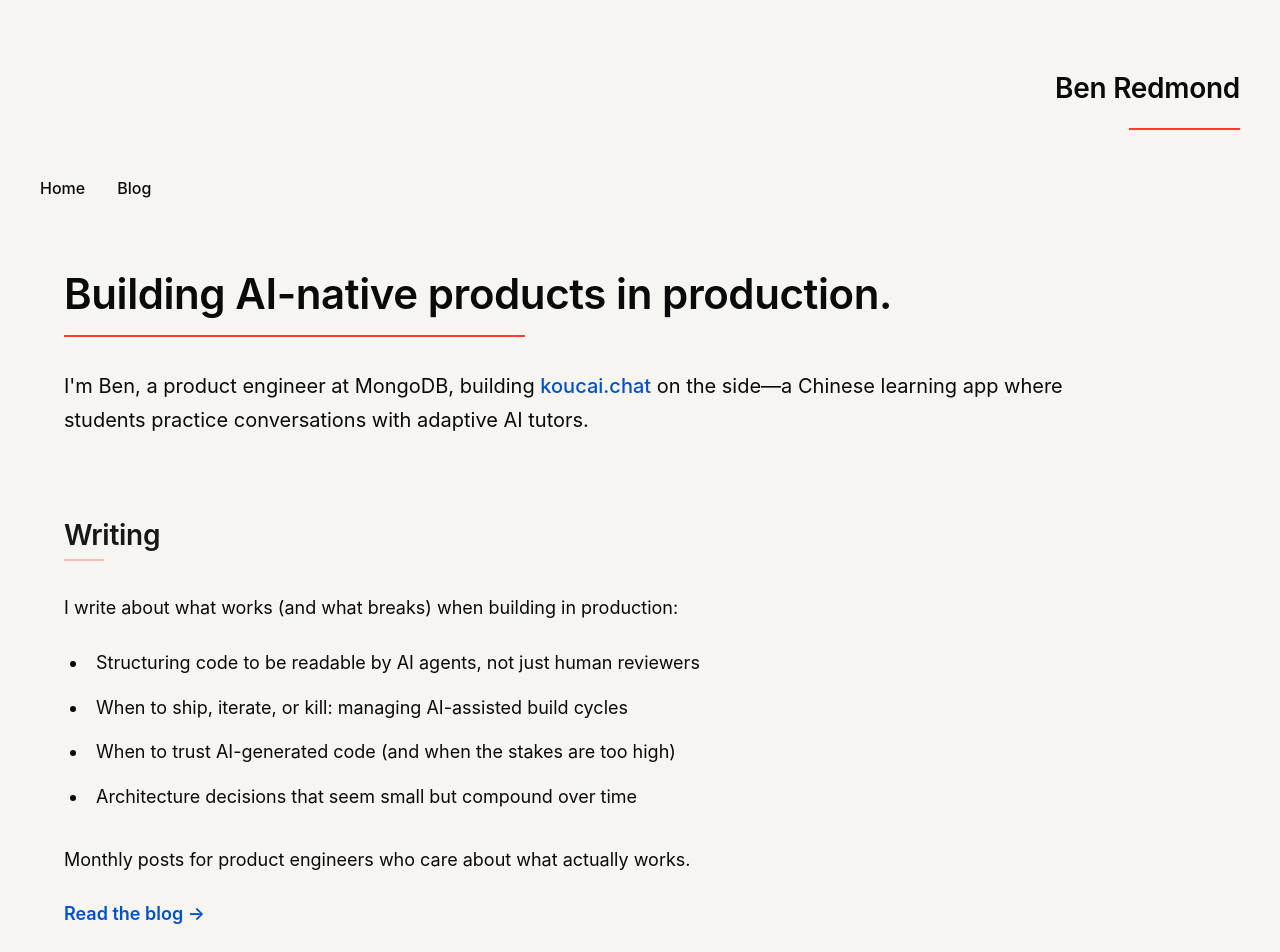
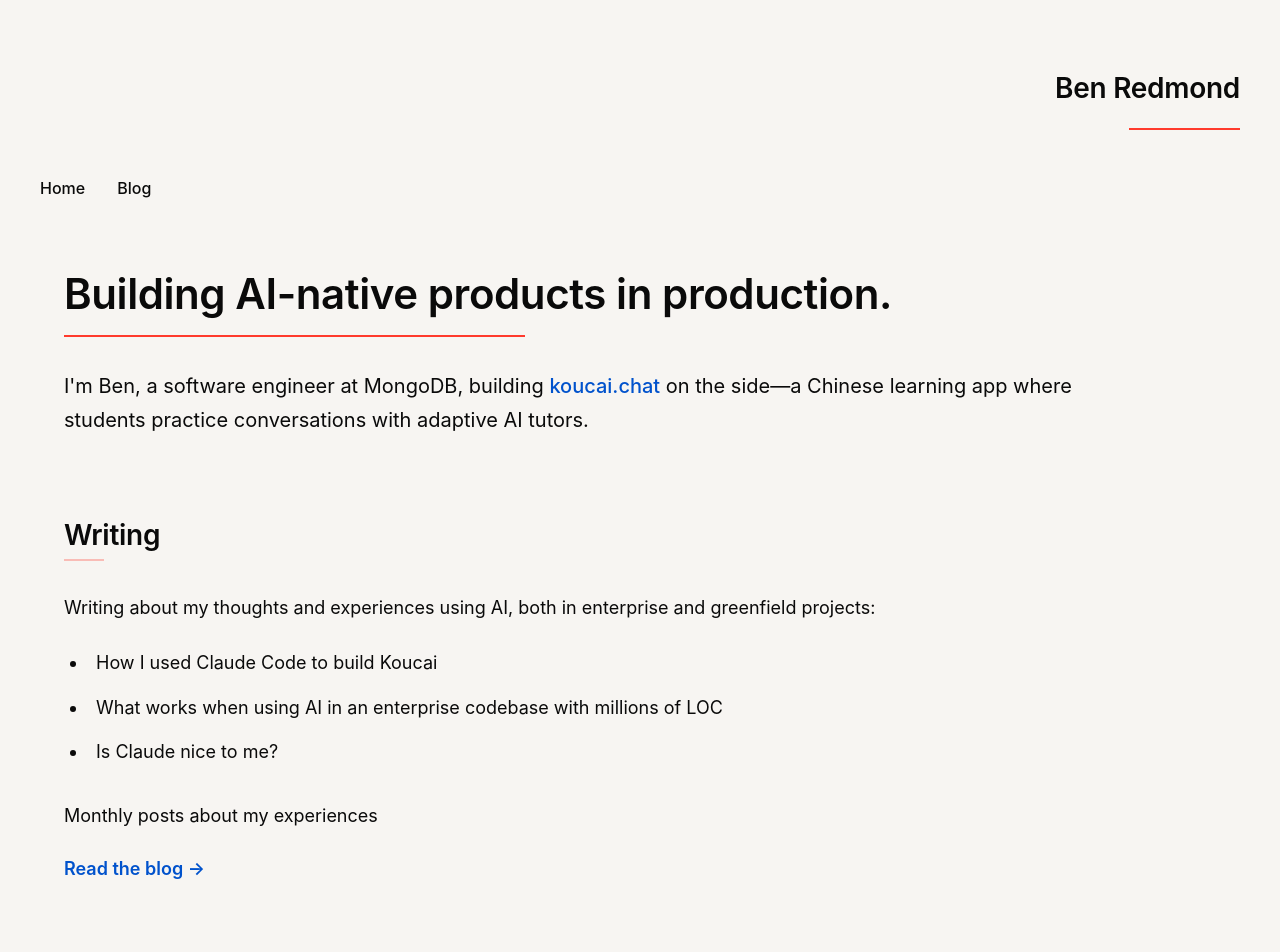
Before and after one commit to benredmond/personal-blog, a Next.js app: page / in a window 1280 px wide. Shown: the top 952 px of the page. Built offline with nearby package versions, Linux system fonts and the light colour scheme; no server answers.

Commit message:
fix page

```diff
--- a/app/page.module.css
+++ b/app/page.module.css
@@ -79,6 +79,7 @@
   margin: 0 0 var(--ma-2) 0; /* 0 0 32px 0 */
   padding-bottom: 8px;
   letter-spacing: -0.01em; /* Slight negative tracking */
+  color: var(--color-text-primary);
 }
 
 /* Subtle vermilion accent under section titles */
--- a/app/page.tsx
+++ b/app/page.tsx
@@ -17,7 +17,7 @@ export default function HomePage() {
           <section className={styles.hero}>
             <h1 className={styles.title}>Building AI-native products in production.</h1>
             <p className={styles.intro}>
-              I&apos;m Ben, a product engineer at MongoDB, building{' '}
+              I&apos;m Ben, a software engineer at MongoDB, building{' '}
               <a
                 href="https://koucai.chat"
                 target="_blank"
@@ -26,7 +26,8 @@ export default function HomePage() {
               >
                 koucai.chat
               </a>{' '}
-              on the side—a Chinese learning app where students practice conversations with adaptive AI tutors.
+              on the side—a Chinese learning app where students practice conversations with adaptive
+              AI tutors.
             </p>
           </section>
 
@@ -34,17 +35,15 @@ export default function HomePage() {
           <section className={styles.blog}>
             <h2 className={styles.sectionTitle}>Writing</h2>
             <p className={styles.blogDescription}>
-              I write about what works (and what breaks) when building in production:
+              Writing about my thoughts and experiences using AI, both in enterprise and greenfield
+              projects:
             </p>
             <ul className={styles.topicList}>
-              <li>Structuring code to be readable by AI agents, not just human reviewers</li>
-              <li>When to ship, iterate, or kill: managing AI-assisted build cycles</li>
-              <li>When to trust AI-generated code (and when the stakes are too high)</li>
-              <li>Architecture decisions that seem small but compound over time</li>
+              <li>How I used Claude Code to build Koucai</li>
+              <li>What works when using AI in an enterprise codebase with millions of LOC</li>
+              <li>Is Claude nice to me?</li>
             </ul>
-            <p className={styles.blogSubtext}>
-              Monthly posts for product engineers who care about what actually works.
-            </p>
+            <p className={styles.blogSubtext}>Monthly posts about my experiences</p>
             <Link href="/blog" className={styles.blogLink}>
               Read the blog →
             </Link>
@@ -54,10 +53,7 @@ export default function HomePage() {
           <section className={styles.connect}>
             <h2 className={styles.sectionTitle}>Connect</h2>
             <div className={styles.socialLinks}>
-              <a
-                href="mailto:benjamin.j.redmond@gmail.com"
-                className={styles.socialLink}
-              >
+              <a href="mailto:benjamin.j.redmond@gmail.com" className={styles.socialLink}>
                 Email
               </a>
               <a
```
